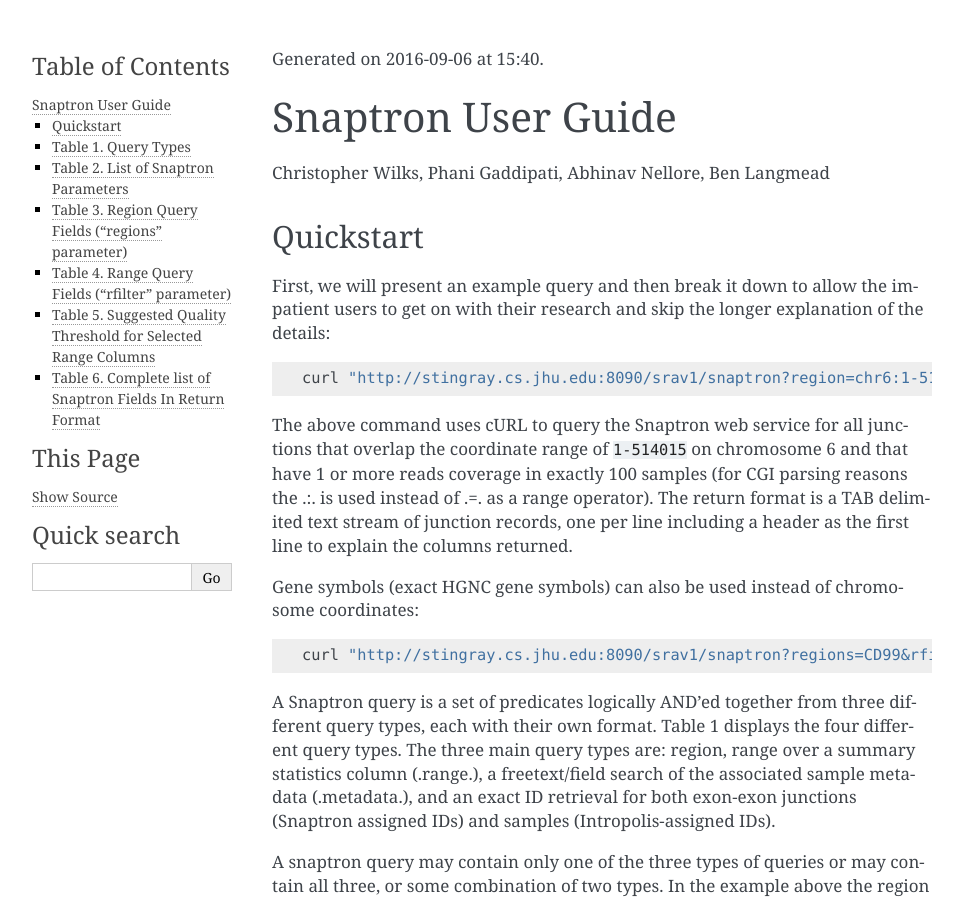
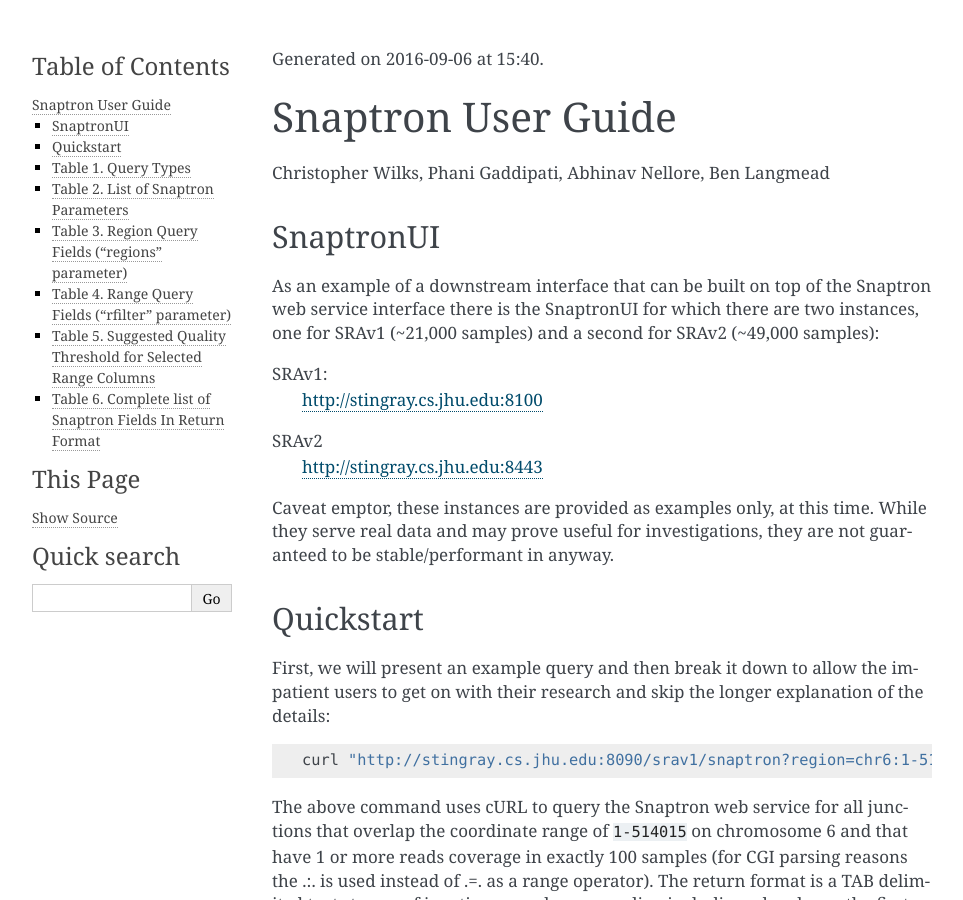
Before and after one commit to ChristopherWilks/snaptron, a Sphinx documentation site: the page built from docs/source/index.rst, in a window 1280 px wide and 900 px high. Shown: the whole window, without its empty margins (148-1111 px from the left). Built offline with Sphinx 7.4.7, drawn with Linux system fonts in a browser that asks for light colours.

Commit message:
added UI links

```diff
--- a/docs/source/index.rst
+++ b/docs/source/index.rst
@@ -15,6 +15,19 @@
 
 .. toctree::
    :maxdepth: 2
+
+SnaptronUI
+----------
+
+As an example of a downstream interface that can be built on top of the Snaptron web service interface there is the SnaptronUI for which there are two instances, one for SRAv1 (~21,000 samples) and a second for SRAv2 (~49,000 samples):
+
+SRAv1:
+  http://stingray.cs.jhu.edu:8100
+
+SRAv2
+  http://stingray.cs.jhu.edu:8443
+
+Caveat emptor, these instances are provided as examples only, at this time.  While they serve real data and may prove useful for investigations, they are not guaranteed to be stable/performant in anyway.
 
 Quickstart
 ----------
```
